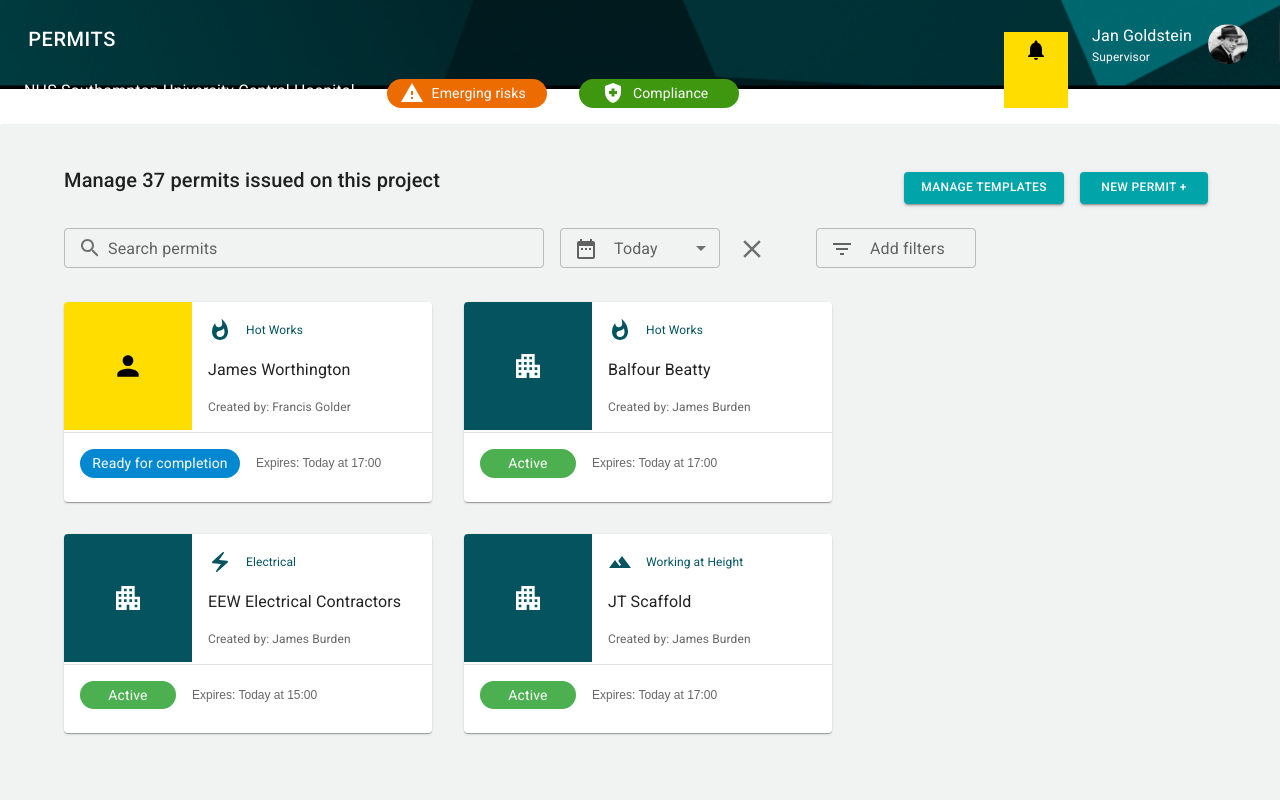
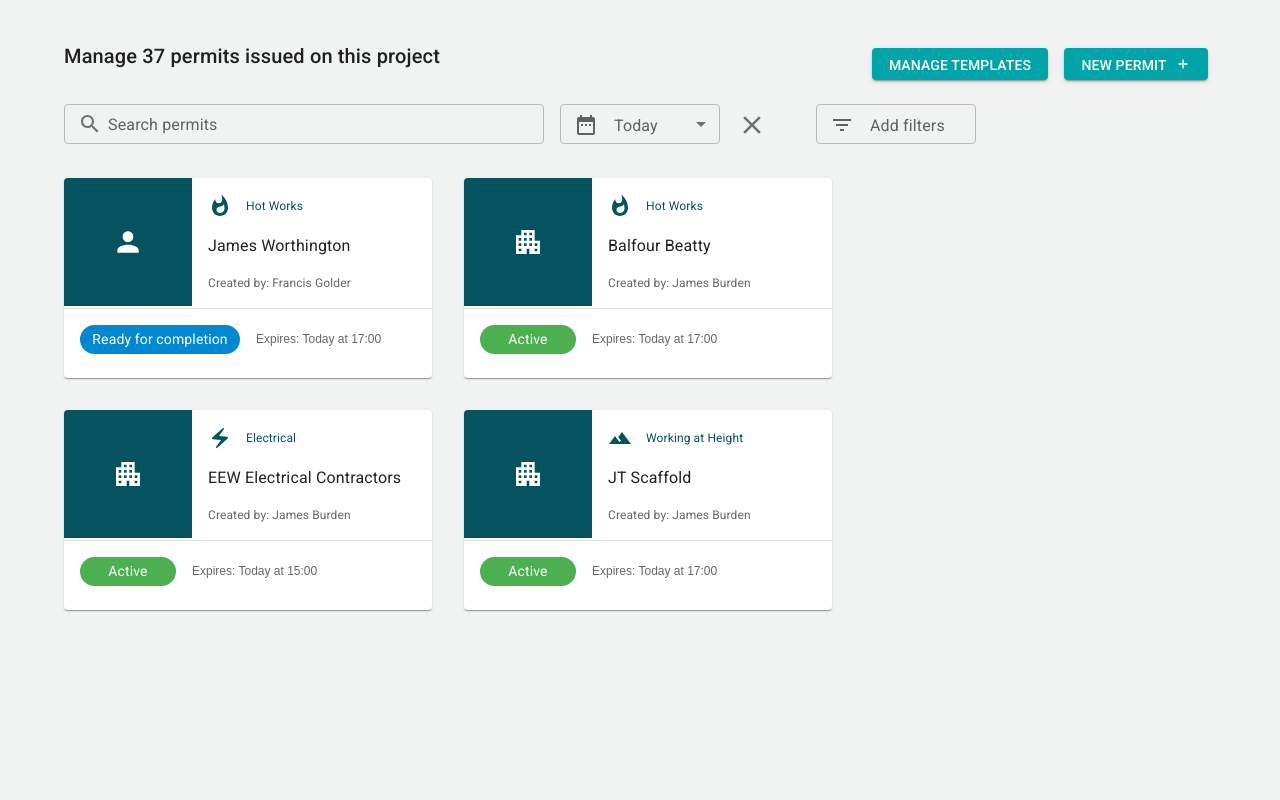
Before and after one commit to Catherinen29/skunkworks, a React (Create React App) app: page /finalpermits in a window 1280 px wide. Shown: the top 800 px of the page. Built offline with nearby package versions, Linux system fonts and the light colour scheme.

Commit message:
Styling. Additional filter on permits.

```diff
--- a/src/components/PermitSignOff/FinalPermits.js
+++ b/src/components/PermitSignOff/FinalPermits.js
@@ -15,6 +15,7 @@ import FilterListIcon from '@mui/icons-material/FilterList';
 import DateRangeIcon from '@mui/icons-material/DateRange';
 import CloseIcon from '@mui/icons-material/Close';
 import ArrowForwardIosIcon from '@mui/icons-material/ArrowForwardIos';
+import AddRoundedIcon from '@mui/icons-material/AddRounded';
 import PersonIcon from '@mui/icons-material/Person';
 import ApartmentIcon from '@mui/icons-material/Apartment';
 import { useState } from 'react';
@@ -56,7 +57,7 @@ const [showImmutableMsg, setShowImmutableMsg] = useState(true)
 return(
 <Box sx={{display: 'flex', flexDirection: 'column'}}>
 
-    <PermitToolBar />
+    {/* <PermitToolBar /> */}
 
     <Paper sx={{py: 5, px: 8, bgcolor: '#f1f3f3', height: '100vh', }}>
         <Box>
@@ -66,11 +67,23 @@ return(
 
                 <Box sx={{display: 'flex', flexDirection: 'row', height: '3rem'}}>
                     <Button variant="contained"
-                        sx={{bgcolor:  '#00a4a9', m: 1, fontSize: 12, width: '10rem', height: '2rem'}}>
-                            MANAGE TEMPLATES</Button>
+                        sx={{bgcolor:  '#00a4a9', m: 1, fontSize: 12,
+                        width: '11rem', height: '2rem',
+                        "&:hover": {
+                            bgcolor: "#008488"}}}>
+                        <Typography sx={{pt: '0.2rem', fontWeight: 500, fontSize: 14}}>
+                        MANAGE TEMPLATES</Typography>
+                    </Button>
                     <Button onClick={handleOnClickOpen} variant="contained" disableRipple
-                        sx={{bgcolor:  '#00a4a9', m: 1, fontSize: 12, width: '8rem', height: '2rem'}}>
-                            NEW PERMIT +</Button>
+                        sx={{bgcolor:  '#00a4a9', m: 1, fontSize: 12,
+                        width: '9rem', height: '2rem',
+                        display: 'flex',
+                        "&:hover": {
+                            bgcolor: "#008488"}}}>
+                        <Typography sx={{pt: '0.2rem', pr: '0.5rem', fontWeight: 500, fontSize: 14}}>
+                        NEW PERMIT</Typography>
+                        <AddRoundedIcon style={{fontSize: 16}} />
+                    </Button>
 
                 </Box>
                 </Box>
@@ -118,8 +131,7 @@ return(
                     </Box>
                 }
 
-                <FormControl required
-                    size='small'
+                <FormControl
                     sx={{display: 'block',
                     m: 2, justifyContent: 'center' }}>
                     <TextField
@@ -194,7 +206,7 @@ return(
                         <Box sx={{display: 'flex', flexDirection: 'row'}}>
                             <Box sx={{width: '8rem', height: '8rem',
                             display: 'flex', justifyContent: 'center', alignItems: 'center',
-                                bgcolor: '#ffdd00', color: 'black'}}>
+                                bgcolor: '#04535f', color: '#ffffff'}}>
                                 <PersonIcon sx={{width: '2rem', height: '2rem'}} />
                             </Box>
 
@@ -231,6 +243,60 @@ return(
                     </CardActionArea>
                     </CardContent>
                 </Card>
+
+        {(filter !== 'Date') && permits.map((permit) => (
+            <Card sx={{width: '23rem', display: 'flex'}}>
+                <CardContent sx={{p: 0, width: '100%'}}>
+                <CardActionArea onClick={() => navigate('/hwpermitoverview')}>
+                    <Box sx={{display: 'flex', flexDirection: 'row'}}>
+                        <Box sx={{width: '8rem', height: '8rem',
+                        display: 'flex', justifyContent: 'center', alignItems: 'center',
+                            bgcolor: '#04535f', color: 'white'}}>
+                            {permit.supplierType === 'company'
+                                ? <ApartmentIcon sx={{width: '2rem', height: '2rem'}} />
+                                : <PersonIcon sx={{width: '2rem', height: '2rem'}} /> }
+                        </Box>
+
+                        <List sx={{pt: 1}}>
+                            <ListItem>
+                                <ListItemIcon style={{fill: '#04535f', minWidth: 38}}>
+                                    {permit.type === 'Hot Works' && <WhatshotIcon style={{fill: '#04535f'}} />}
+                                    {permit.type === 'Working at Height' && <LandscapeIcon style={{fill: '#04535f'}} />}
+                                    {permit.type === 'Electrical' && <ElectricBoltIcon style={{fill: '#04535f'}} />}
+                                </ListItemIcon>
+                                <Typography sx={{color: '#04535f', fontSize: 12}}>{permit.type}</Typography>
+                            </ListItem>
+
+                            <ListItem>
+                                <Typography>{permit.supplier}</Typography>
+                            </ListItem>
+
+                            <ListItem>
+                                <Typography sx={{color: 'rgba(0, 0, 0, 0.6)', fontSize: 12}}>Created by: {permit.createdBy}</Typography>
+                            </ListItem>
+                        </List>
+                    </Box>
+
+                    <Divider />
+
+                    <Box sx={{display: 'flex', color: 'rgba(0, 0, 0, 0.6)', fontSize: 12,
+                            alignItems: 'center', flexDirection: 'row',  pl: '1rem', pt: '1rem', pb: 0,
+                            }}>
+                        {permit.status === 'Active' && <ActivePermitTag />}
+                        {permit.status === 'Emerging issues' && <EmergingIssuesStatusTag />}
+                        {permit.status === 'Completed' && <CompletedStatusTag />}
+                        {permit.status === 'Authorised' && <AuthorisedStatusTag />}
+
+                        <Box sx={{mx: '1rem'}}>
+                            {permit.expiresAt.length > 0 && permit.expiresAt}
+                            {permit.activatesAt.length > 0 && permit.activatesAt}
+                        </Box>
+                    </Box>
+
+                </CardActionArea>
+                </CardContent>
+            </Card>
+        ))}
 
         {(filter === 'Date') && permits.filter((permit) => permit.expiresAt.includes('Today')).map((permit) => (
                 <Card sx={{width: '23rem', display: 'flex'}}>
```
